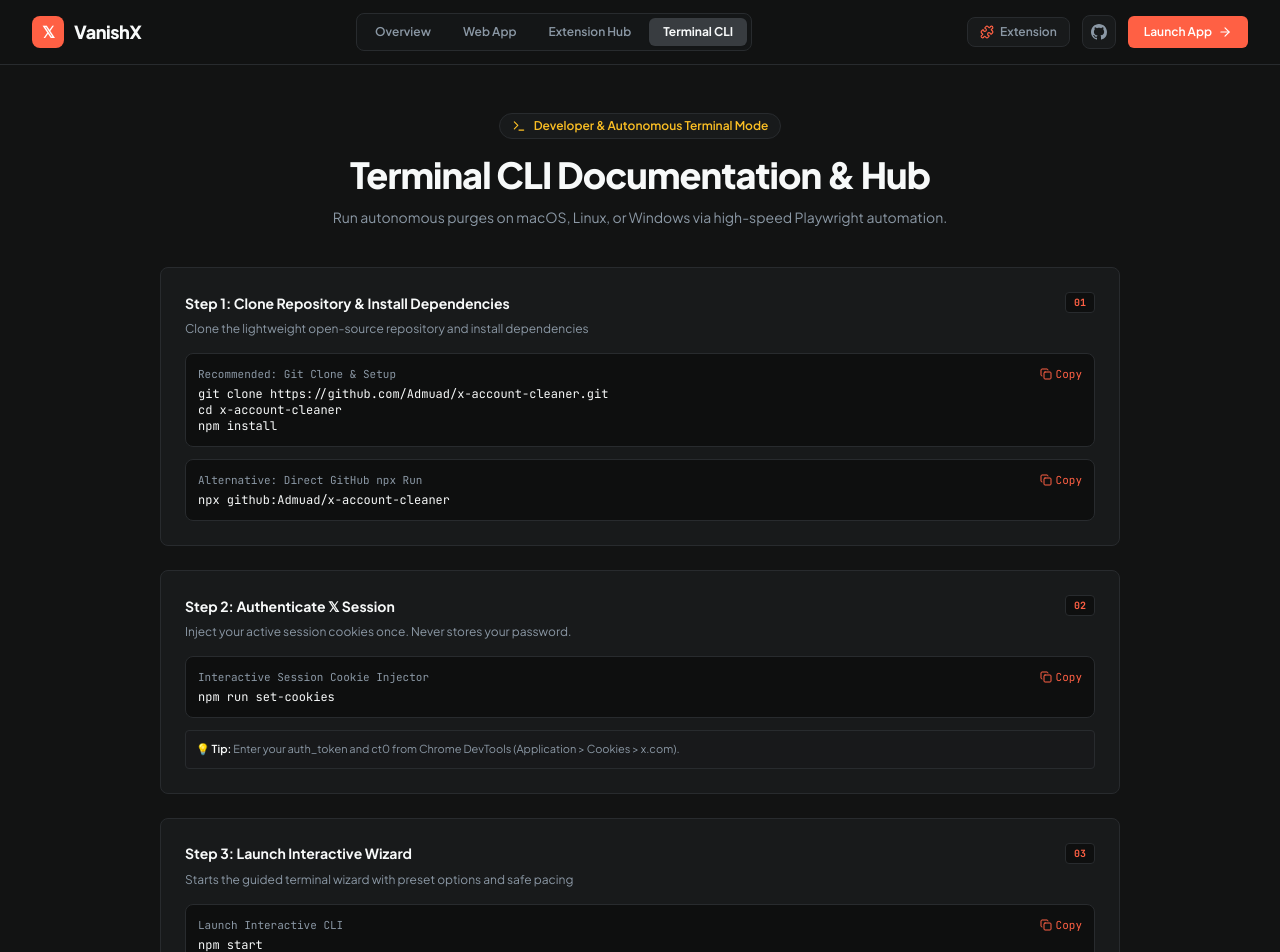
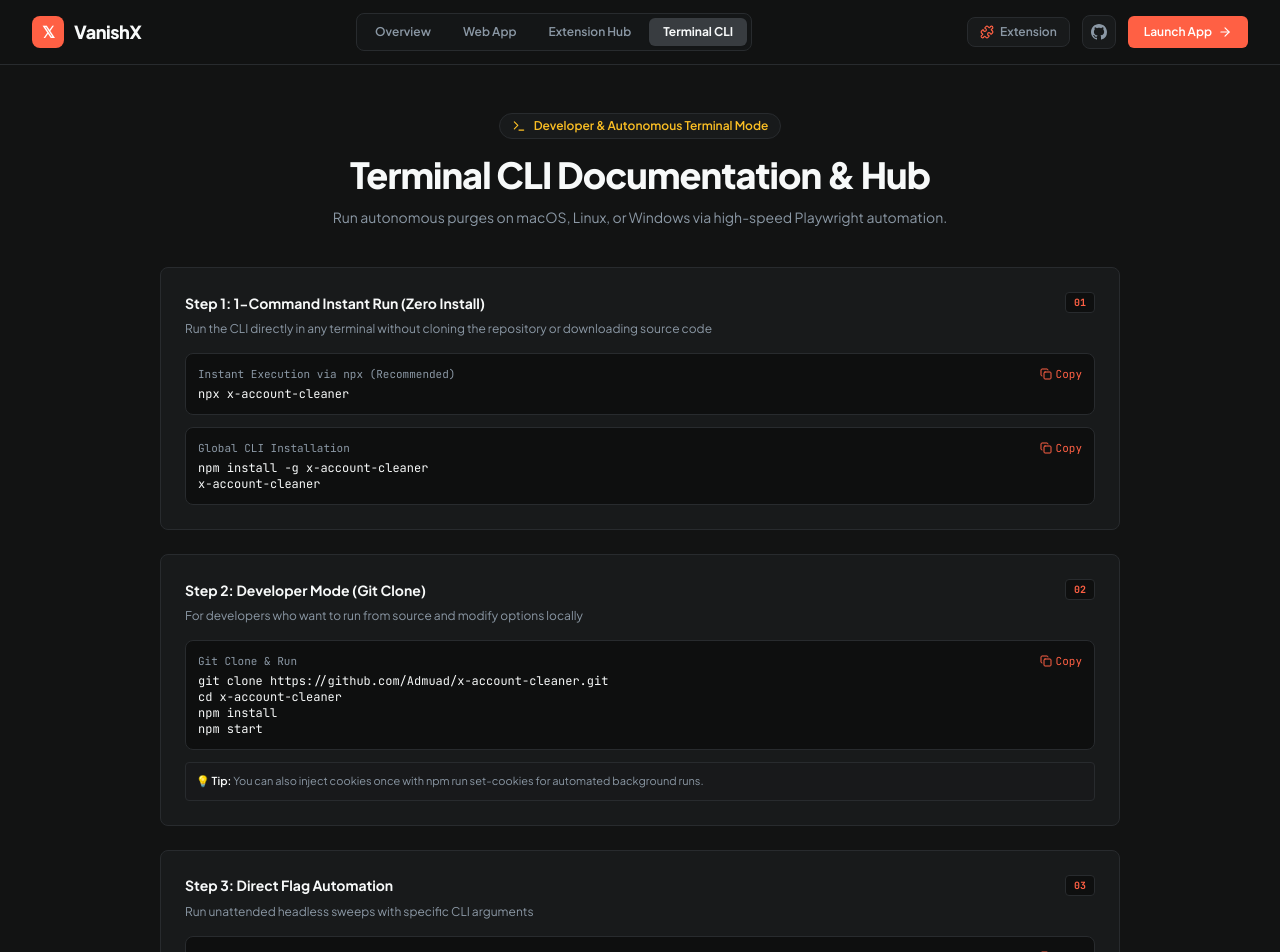
Before and after one commit to Admuad/x-account-cleaner, a Next.js app in the folder web/: page /cli in a window 1280 px wide. Shown: the top 952 px of the page. Built offline with nearby package versions, Linux system fonts and the light colour scheme.

Commit message:
feat(npm): configure production-ready npm package, .npmignore, and 1-command npx distribution

```diff
--- a/web/src/app/cli/page.tsx
+++ b/web/src/app/cli/page.tsx
@@ -40,28 +40,29 @@
   const steps = [
     {
       id: 'step1',
-      title: 'Step 1: Clone Repository & Install Dependencies',
-      desc: 'Clone the lightweight open-source repository and install dependencies',
+      title: 'Step 1: 1-Command Instant Run (Zero Install)',
+      desc: 'Run the CLI directly in any terminal without cloning the repository or downloading source code',
       commands: [
-        { label: 'Recommended: Git Clone & Setup', cmd: 'git clone https://github.com/Admuad/x-account-cleaner.git\ncd x-account-cleaner\nnpm install' },
-        { label: 'Alternative: Direct GitHub npx Run', cmd: 'npx github:Admuad/x-account-cleaner' },
+        { label: 'Instant Execution via npx (Recommended)', cmd: 'npx x-account-cleaner' },
+        { label: 'Global CLI Installation', cmd: 'npm install -g x-account-cleaner\nx-account-cleaner' },
       ],
     },
     {
       id: 'step2',
-      title: 'Step 2: Authenticate 𝕏 Session',
-      desc: 'Inject your active session cookies once. Never stores your password.',
+      title: 'Step 2: Developer Mode (Git Clone)',
+      desc: 'For developers who want to run from source and modify options locally',
       commands: [
-        { label: 'Interactive Session Cookie Injector', cmd: 'npm run set-cookies' },
+        { label: 'Git Clone & Run', cmd: 'git clone https://github.com/Admuad/x-account-cleaner.git\ncd x-account-cleaner\nnpm install\nnpm start' },
       ],
-      note: 'Enter your auth_token and ct0 from Chrome DevTools (Application > Cookies > x.com).',
+      note: 'You can also inject cookies once with npm run set-cookies for automated background runs.',
     },
     {
       id: 'step3',
-      title: 'Step 3: Launch Interactive Wizard',
-      desc: 'Starts the guided terminal wizard with preset options and safe pacing',
+      title: 'Step 3: Direct Flag Automation',
+      desc: 'Run unattended headless sweeps with specific CLI arguments',
       commands: [
-        { label: 'Launch Interactive CLI', cmd: 'npm start' },
+        { label: 'Headless Full Clean Slate', cmd: 'npx x-account-cleaner --all --headless' },
+        { label: 'Unfollow Only with Safe Pacing', cmd: 'npx x-account-cleaner --unfollow --min-delay 2500 --max-delay 4500' },
       ],
     },
   ];
```
Also changed, not shown: package.json (+23 -3 lines), 1 other file (tests, documents, lock files or other folders).
